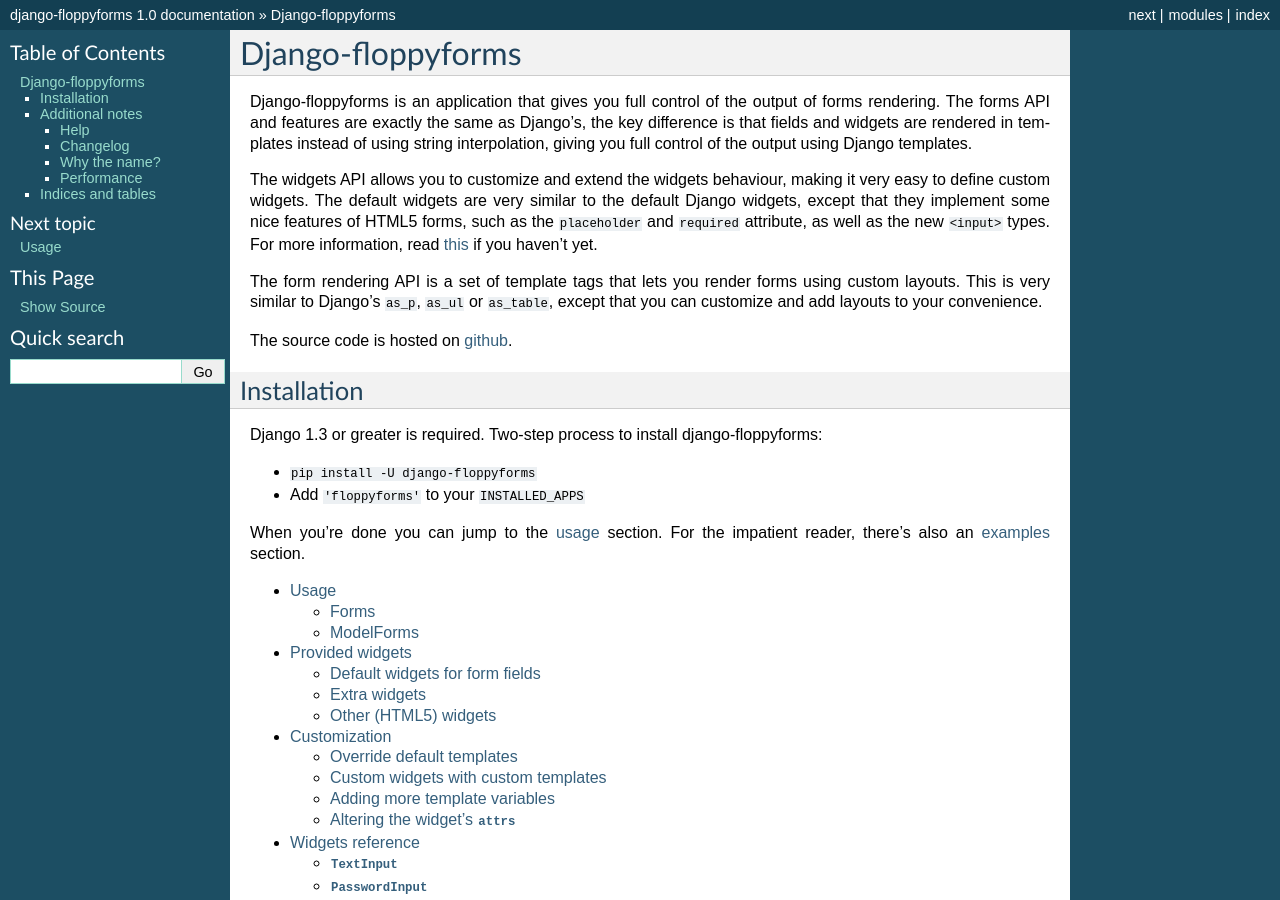
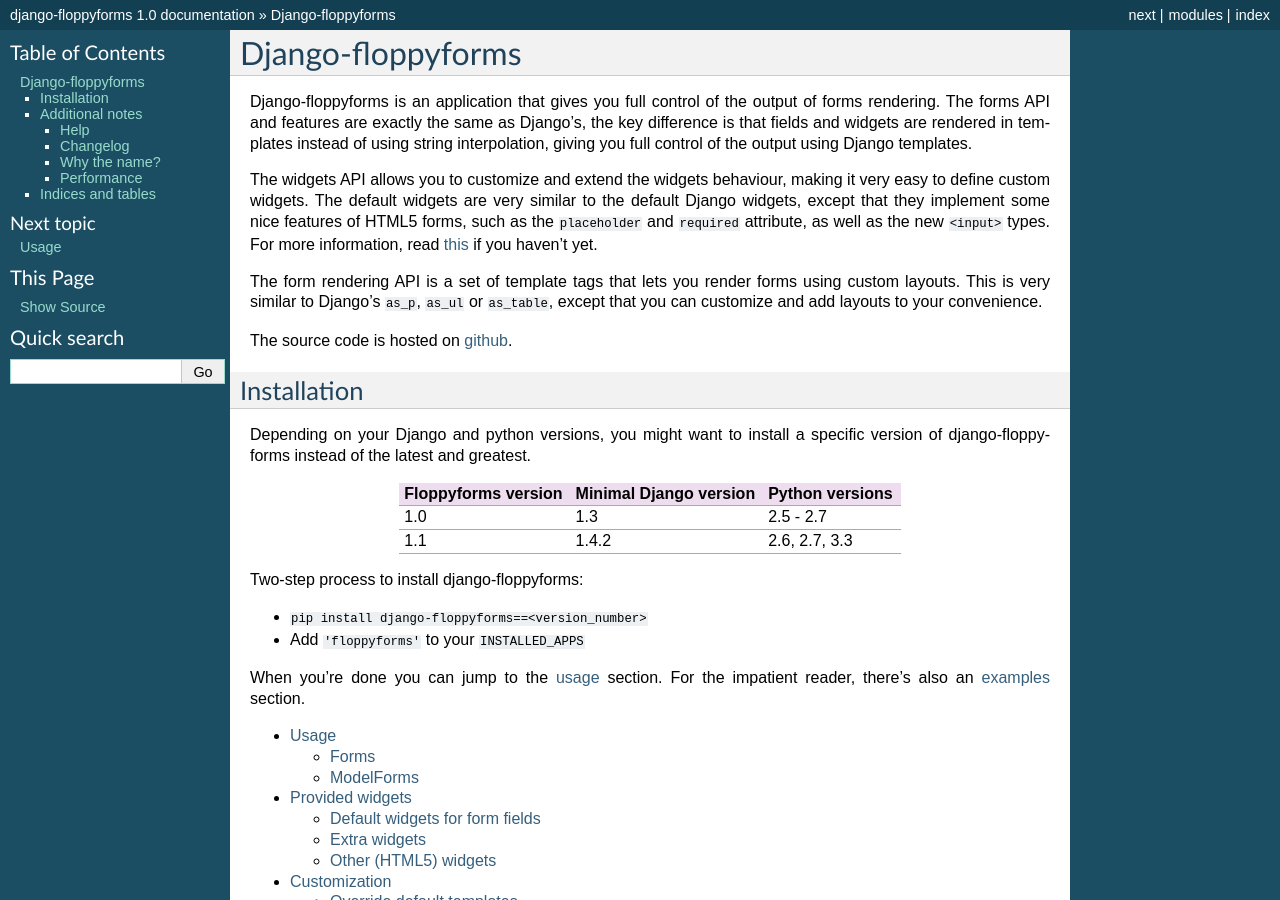
Before and after one commit to jazzband/django-floppyforms, a Sphinx documentation site: the page built from docs/index.rst, in a window 1280 px wide and 900 px high. Built offline with Sphinx 7.4.7, drawn with Linux system fonts in a browser that asks for light colours; pages that are not in the unit, such as notebooks, are missing from menus.

```diff
--- a/README.rst
+++ b/README.rst
@@ -9,11 +9,10 @@ Full control of form rendering in the templates.
 
 * Author: Bruno Renié and `contributors`_
 * Licence: BSD
-* Compatibility: Django 1.3+
 * Requirements: homework -- read `this`_.
 
 .. _contributors: https://github.com/brutasse/django-floppyforms/contributors
-.. _this: http://diveintohtml5.ep.io/forms.html
+.. _this: http://diveintohtml5.info/forms.html
 
 Installation
 ------------
--- a/docs/index.rst
+++ b/docs/index.rst
@@ -28,10 +28,19 @@ The source code is hosted on `github`_.
 Installation
 ------------
 
-Django 1.3 or greater is required. Two-step process to install
-django-floppyforms:
+Depending on your Django and python versions, you might want to install a
+specific version of django-floppyforms instead of the latest and greatest.
 
-* ``pip install -U django-floppyforms``
+=================== ====================== ===============
+Floppyforms version Minimal Django version Python versions
+=================== ====================== ===============
+1.0                 1.3                    2.5 - 2.7
+1.1                 1.4.2                  2.6, 2.7, 3.3
+=================== ====================== ===============
+
+Two-step process to install django-floppyforms:
+
+* ``pip install django-floppyforms==<version_number>``
 * Add ``'floppyforms'`` to your ``INSTALLED_APPS``
 
 When you're done you can jump to the :doc:`usage <usage>` section. For the
```
